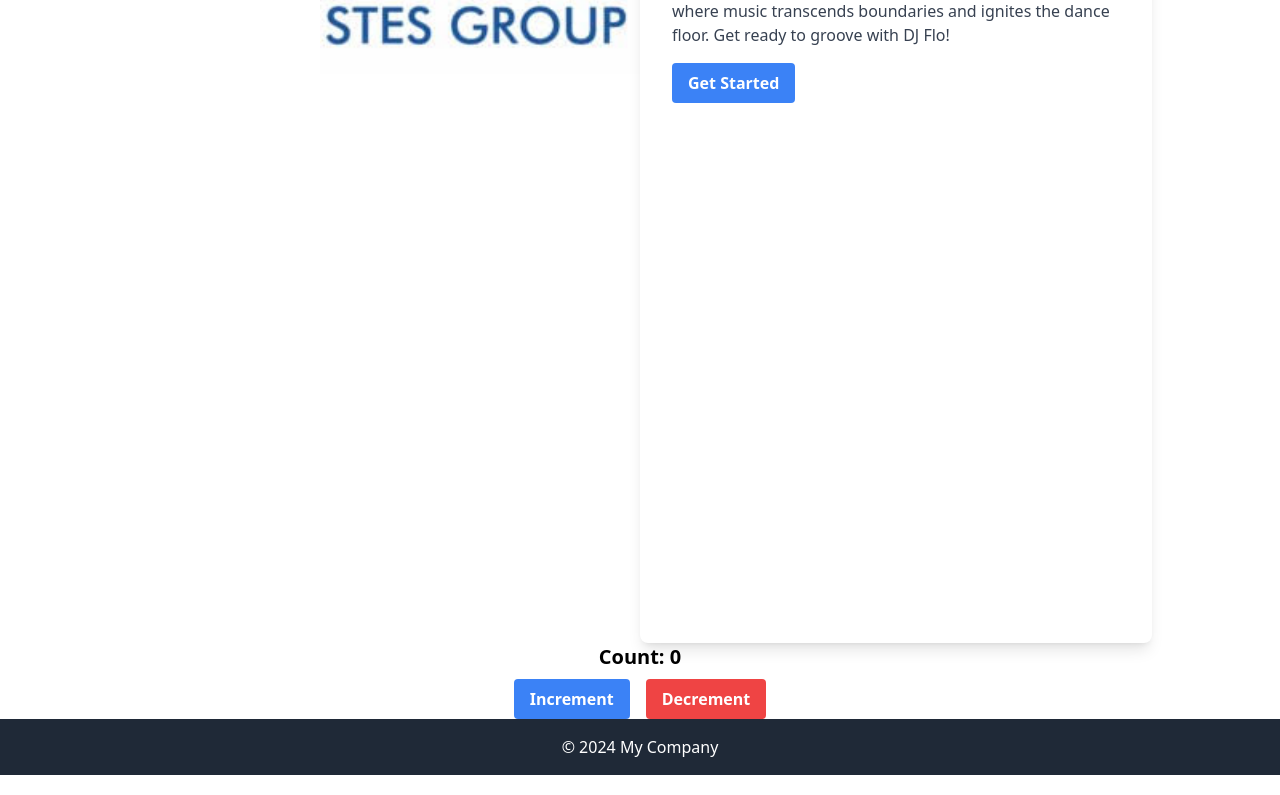
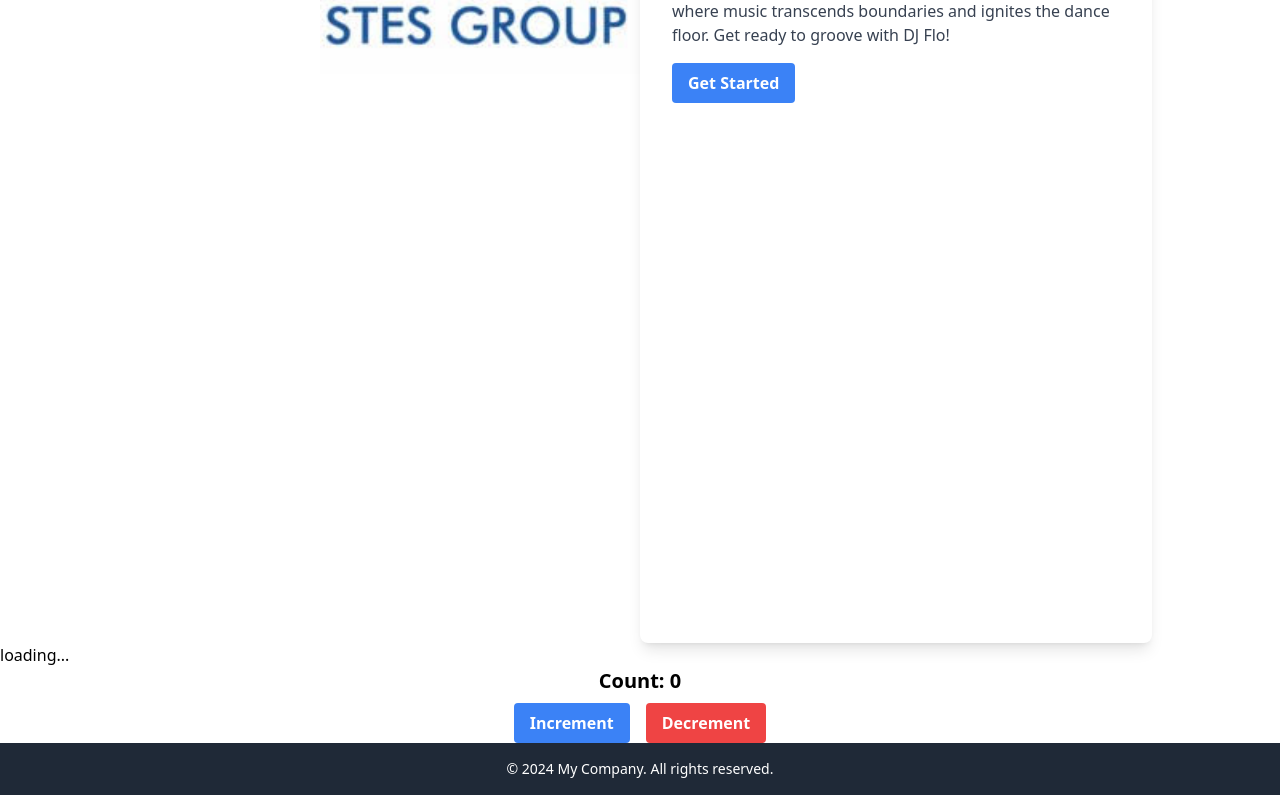
Before and after one commit to Florien2208/Learning-t-Stes-group, a React (Vite) app: page / in a window 1280 px wide. Shown: the part 317-1112 px from the top of the page. Built offline with nearby package versions, Linux system fonts and the light colour scheme.

Commit message:
initial design

```diff
--- a/package.json
+++ b/package.json
@@ -19,6 +19,7 @@
     "react-hooks-yup-form": "^0.1.5",
     "react-i18next": "^14.0.5",
     "react-router-dom": "^6.22.1",
+    "swr": "^2.2.5",
     "yup": "^1.3.3",
     "zustand": "^4.5.1"
   },
--- a/src/pages/Footer.tsx
+++ b/src/pages/Footer.tsx
@@ -3,7 +3,9 @@ import React from "react";
 const Footer: React.FC = () => {
   return (
     <footer className="bg-gray-800 text-white p-4 flex justify-center items-center">
-      <p>© 2024 My Company</p>
+      <p className="text-sm">
+        &copy; {new Date().getFullYear()} My Company. All rights reserved.
+      </p>
     </footer>
   );
 };
--- a/src/pages/HomePage.tsx
+++ b/src/pages/HomePage.tsx
@@ -1,10 +1,19 @@
 import { Link } from "react-router-dom";
 import { useTranslation } from "react-i18next";
 import { useCounterStore } from "../zustand/store";
+import useSWR from "swr";
 
+interface UserData {
+  name: string;
+}
+
+const fetcher = (args: string) =>
+  fetch(args).then((response) => response.json());
 const HomePage = () => {
   const { t } = useTranslation();
   const { count, increment, decrement } = useCounterStore();
+  const { data, error } = useSWR("", fetcher);
+  if (error) return <h1>{error}</h1>;
   return (
     <>
       <div className="flex">
@@ -25,8 +34,19 @@ const HomePage = () => {
           </div>
         </div>
       </div>
+      <div>
+        {data ? (
+          data.map((user: UserData) => {
+            return <h1>{user.name}</h1>;
+          })
+        ) : (
+          <h1>loading...</h1>
+        )}
+      </div>
       <div className="flex flex-col justify-center items-center">
-        <p className="text-xl font-semibold mb-2">{t("Count")} {count}</p>
+        <p className="text-xl font-semibold mb-2">
+          {t("Count")} {count}
+        </p>
         <div className="flex space-x-4">
           <button
             onClick={increment}
```
Also changed, not shown: 1 other file (tests, documents, lock files or other folders).
